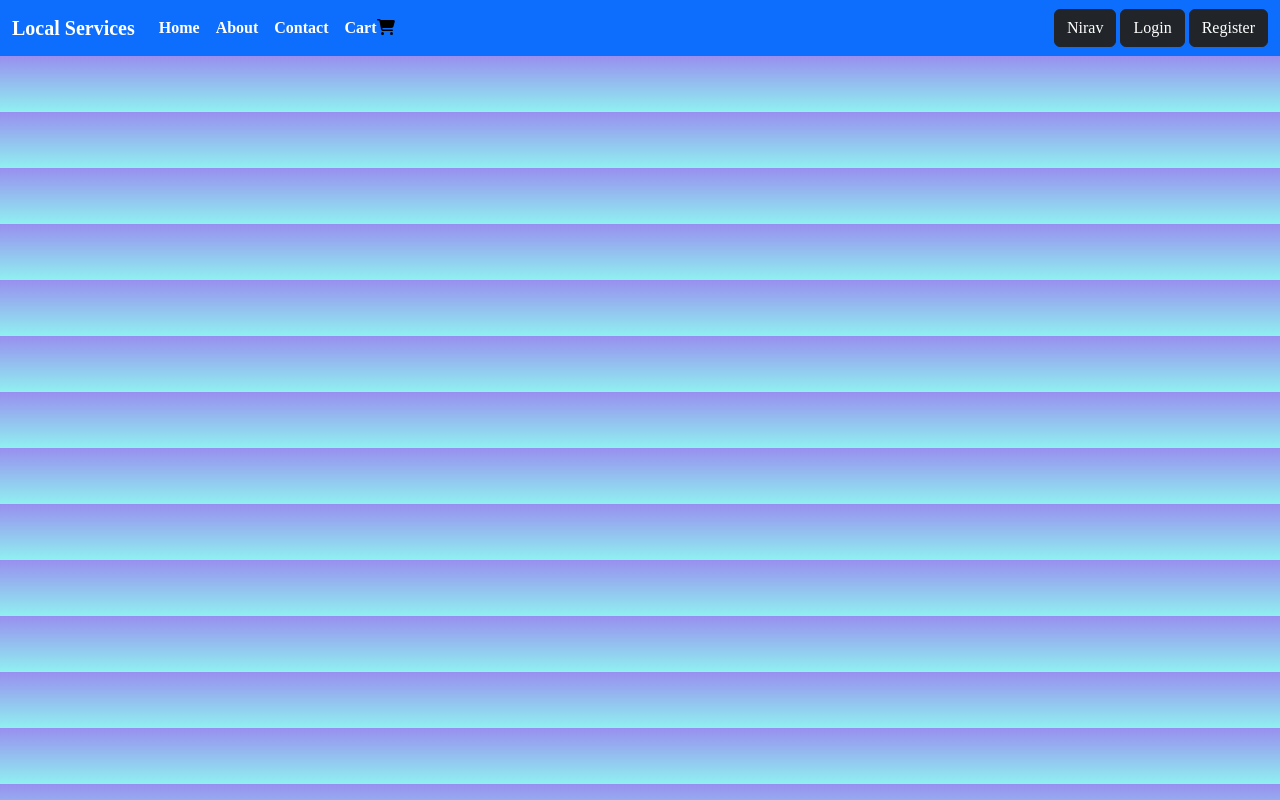
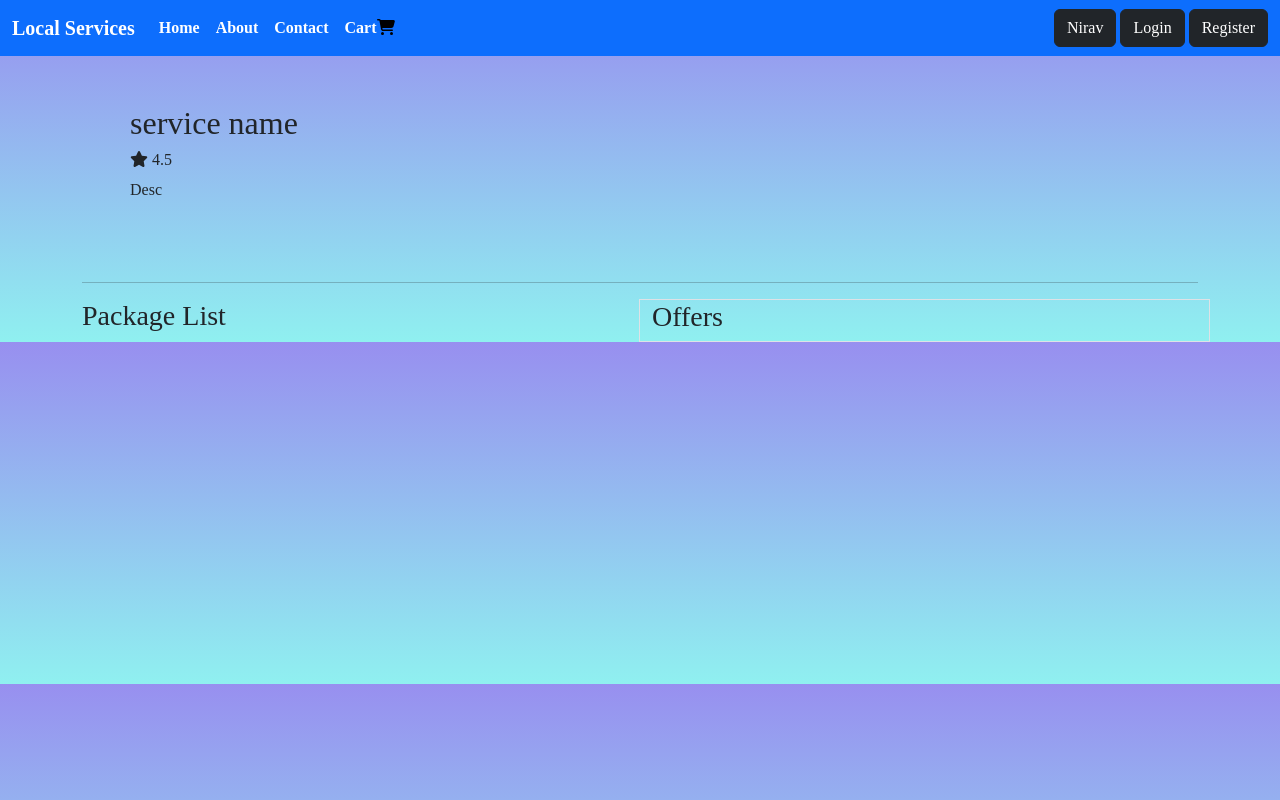
Before and after one commit to NiravRathva/local-services-frontend, a React (Create React App) app: page /packages/1 in a window 1280 px wide. Built offline with nearby package versions, Linux system fonts and the light colour scheme.

Commit message:
added package layout to the Packages component

```diff
--- a/src/App.js
+++ b/src/App.js
@@ -1,6 +1,7 @@
 import { BrowserRouter as Router, Routes, Route } from "react-router-dom";
 import Navbar from "./Component/Navbar";
 import Home from "./Pages/Home";
+import Packages from "./Pages/Packages";
 function App() {
   return (
     <div className="App">
@@ -8,6 +9,7 @@ function App() {
         <Navbar/>
         <Routes>
         <Route path="/" element={<Home />}></Route>
+        <Route path="packages/:id" element={<Packages />} />
         </Routes>
       </Router>
     </div>
--- a/src/Component/Card.js
+++ b/src/Component/Card.js
@@ -1,6 +1,6 @@
 const Card = ({ services }) => {
   return (
-    <div className="my-4 col-12 col-md-6 col=lg-4 ">
+    <div className="my-4 col-12 col-md-6 col-lg-4 ">
       <div className="card" style={{ width: "18rem" }}>
         <img src={services.imgUrl} className="card-img-top img-fluid" alt="..." />
         <div
--- /dev/null
+++ b/src/Pages/Packages.js
@@ -0,0 +1,36 @@
+import { faStar } from "@fortawesome/free-solid-svg-icons";
+import { FontAwesomeIcon } from "@fortawesome/react-fontawesome";
+const Packages = () => {
+  return (
+    <div className="container">
+      <div className="row h-75 align-items-center">
+        <div className="col  m-5 text-start">
+          <h1 className="fs-2">service name</h1>
+          <h6 className="">
+            <FontAwesomeIcon icon={faStar} /> 4.5{" "}
+          </h6>
+          <p>Desc</p>
+        </div>
+        <div className="col m-5">
+          <img
+            className="rounded-4 img-fluid"
+            src=""
+            alt=""
+            // style={{ width: "100%", height: "100%", backgroundSize: "cover" }}
+          />
+        </div>
+      </div>
+      <hr />
+      <div className="row">
+        <div className="col">
+          <h3>Package List</h3>
+        </div>
+        <div className="col border">
+          <h3>Offers</h3>
+        </div>
+      </div>
+    </div>
+  );
+};
+
+export default Packages;
```
